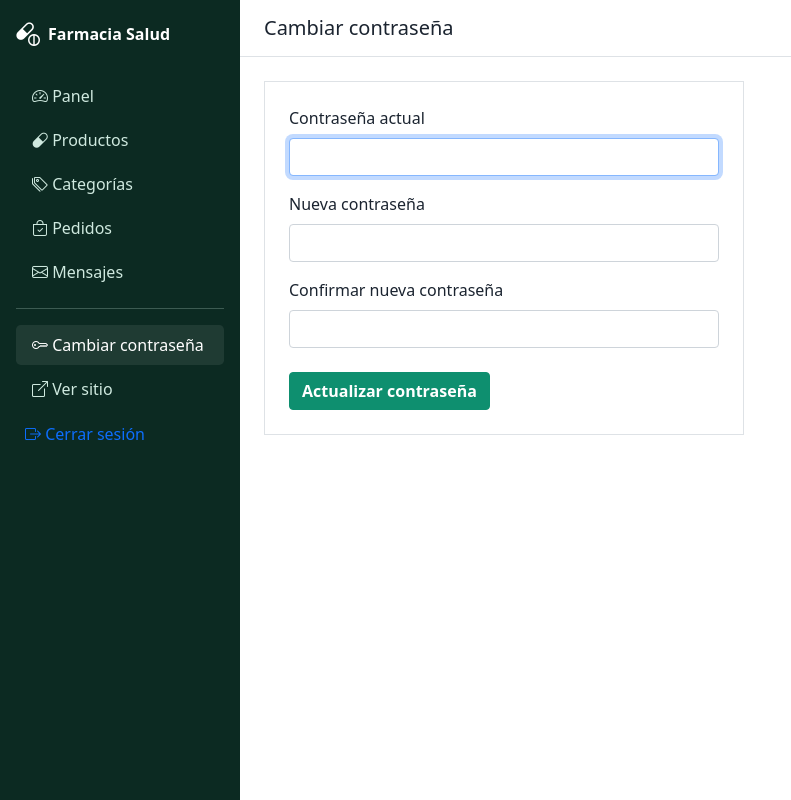
After one commit to jrojasw/farma, an ASP.NET Core app: template src/Farmacia.Web/Areas/Admin/Views/Account/ChangePassword.cshtml in a window 1280 px wide. The commit adds this page. Shown: the whole page, without its empty margins (0-791 px from the left). Run offline with ASP.NET Core 8, Linux system fonts and the light colour scheme; the template is opened without the code that fills it, so the values that code supplies are empty; the project's own start-up code is not run, and a stand-in starts its controllers and pages.

Commit message:
Add admin change-password screen
Lets the admin rotate the seeded default password from the panel
itself before going to production, without touching code.

```diff
--- /dev/null
+++ b/src/Farmacia.Web/Areas/Admin/Views/Account/ChangePassword.cshtml
@@ -0,0 +1,35 @@
+@model ChangePasswordViewModel
+@{
+    ViewData["Title"] = "Cambiar contraseña";
+}
+
+<div class="border rounded-4 p-4" style="max-width:480px;">
+    <form asp-action="ChangePassword" method="post">
+        @Html.AntiForgeryToken()
+        <div asp-validation-summary="ModelOnly" class="text-danger small mb-3"></div>
+
+        <div class="mb-3">
+            <label asp-for="CurrentPassword" class="form-label"></label>
+            <input asp-for="CurrentPassword" class="form-control" autofocus />
+            <span asp-validation-for="CurrentPassword" class="text-danger small"></span>
+        </div>
+
+        <div class="mb-3">
+            <label asp-for="NewPassword" class="form-label"></label>
+            <input asp-for="NewPassword" class="form-control" />
+            <span asp-validation-for="NewPassword" class="text-danger small"></span>
+        </div>
+
+        <div class="mb-4">
+            <label asp-for="ConfirmPassword" class="form-label"></label>
+            <input asp-for="ConfirmPassword" class="form-control" />
+            <span asp-validation-for="ConfirmPassword" class="text-danger small"></span>
+        </div>
+
+        <button type="submit" class="btn btn-brand">Actualizar contraseña</button>
+    </form>
+</div>
+
+@section Scripts {
+    <partial name="_ValidationScriptsPartial" />
+}
--- a/src/Farmacia.Web/Areas/Admin/Views/Shared/_AdminLayout.cshtml
+++ b/src/Farmacia.Web/Areas/Admin/Views/Shared/_AdminLayout.cshtml
@@ -48,6 +48,11 @@
             <hr class="border-secondary" />
             <ul class="nav flex-column gap-1">
                 <li class="nav-item">
+                    <a class="nav-link rounded-3 @(currentController == "Account" ? "active" : "")" asp-controller="Account" asp-action="ChangePassword">
+                        <i class="bi bi-key"></i> Cambiar contraseña
+                    </a>
+                </li>
+                <li class="nav-item">
                     <a class="nav-link rounded-3" asp-controller="Home" asp-action="Index" asp-area="">
                         <i class="bi bi-box-arrow-up-right"></i> Ver sitio
                     </a>
```
Also changed, not shown: src/Farmacia.Web/Areas/Admin/Controllers/AccountController.cs (added, +65 -0 lines), src/Farmacia.Web/Models/ViewModels/ChangePasswordViewModel.cs (added, +20 -0 lines), README.md, 1 other file.
